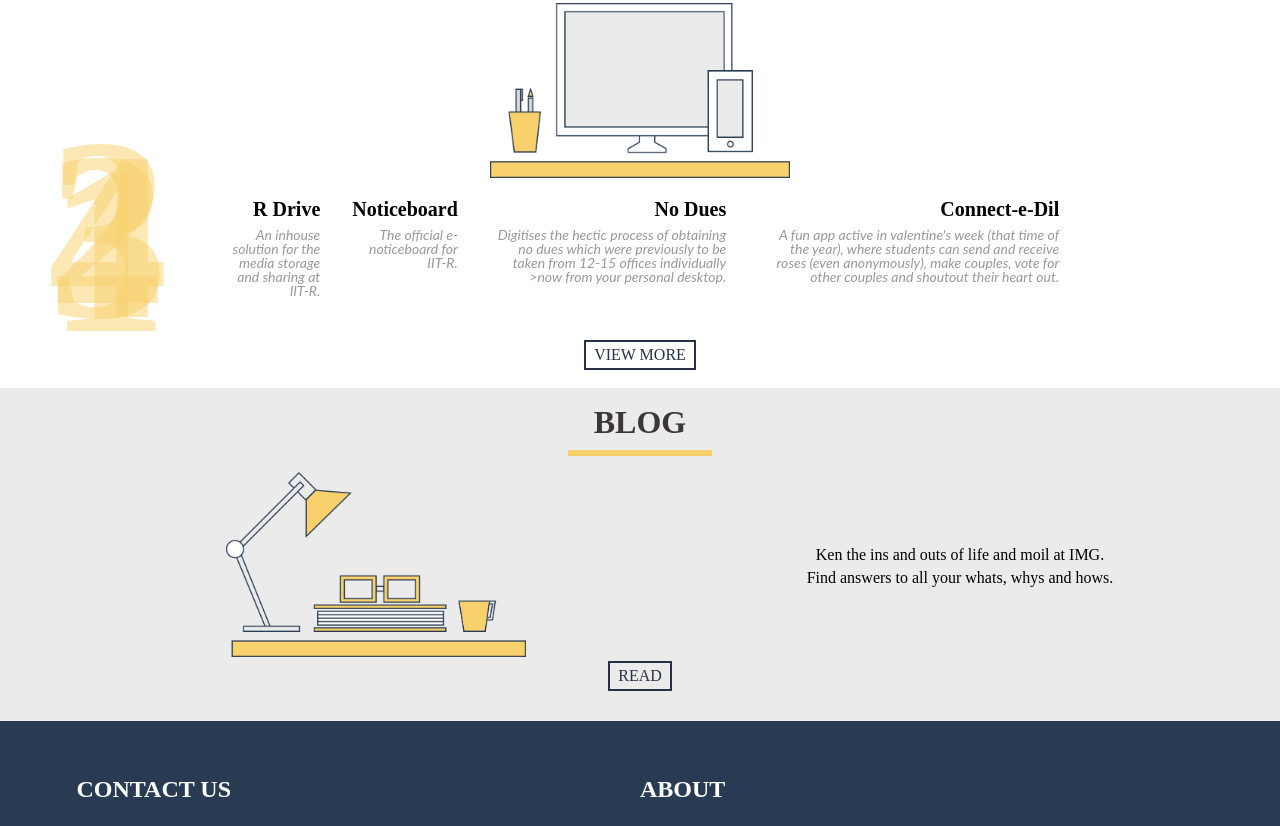
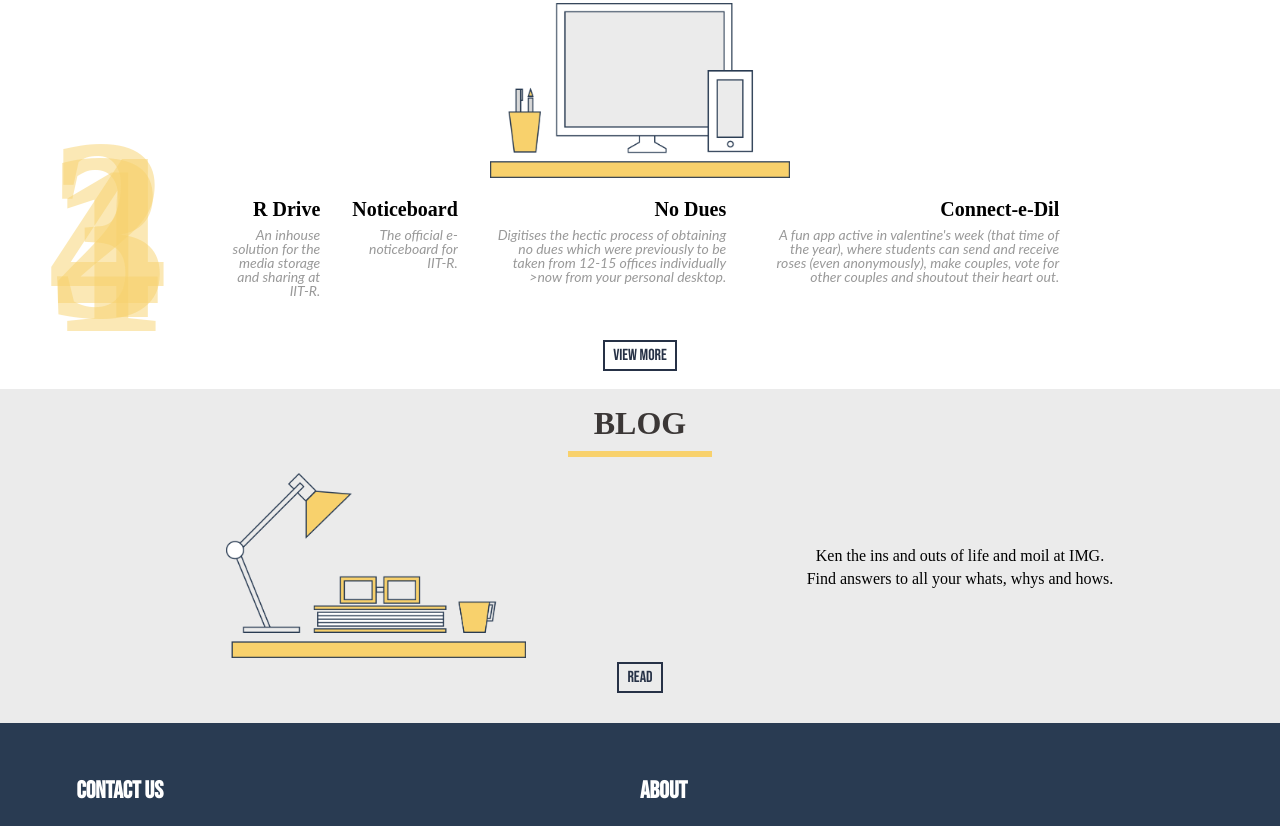
Before and after one commit to Pragya3108/final_assignment, a plain HTML site: page index.html in a window 1280 px wide. Shown: the part 882-1708 px from the top of the page. Drawn offline with Linux system fonts and the light colour scheme.

Commit message:
add file

```diff
--- a/front.css
+++ b/front.css
@@ -210,7 +210,7 @@ html, body {
   display: inline-block;
   background-color: #fff;
   padding: 0.25em .5em;
-  font-family: 'TypoPRO Bebas Neue';
+  font-family: 'Bebas Neue', cursive;
   font-size: 1rem;
   border: 2px solid #263146;
   color: #263146;
@@ -276,7 +276,7 @@ html, body {
     text-transform: uppercase;
     display: inline-block;
     padding: 0.25em 0.5em;
-    font-family: 'TypoPRO Bebas Neue';
+    font-family: 'Bebas Neue', cursive;
     font-size: 1rem;
     border: 2px solid #263146;
     color: #263146;
@@ -309,7 +309,7 @@ html, body {
 .contactus {
     font-size: 1.5rem;
     line-height: 2;
-    font-family: "TypoPRO Bebas Neue";
+    font-family: 'Bebas Neue', cursive;
     color: #fff;
     padding-top: 28px;
     ;
@@ -357,7 +357,7 @@ html, body {
 .baareme {
     font-size: 1.5rem;
     line-height: 2;
-    font-family: "TypoPRO Bebas Neue";
+    font-family: 'Bebas Neue', cursive;
     color: #fff;
     padding-top: 28px;
     font-weight: bolder;
```
